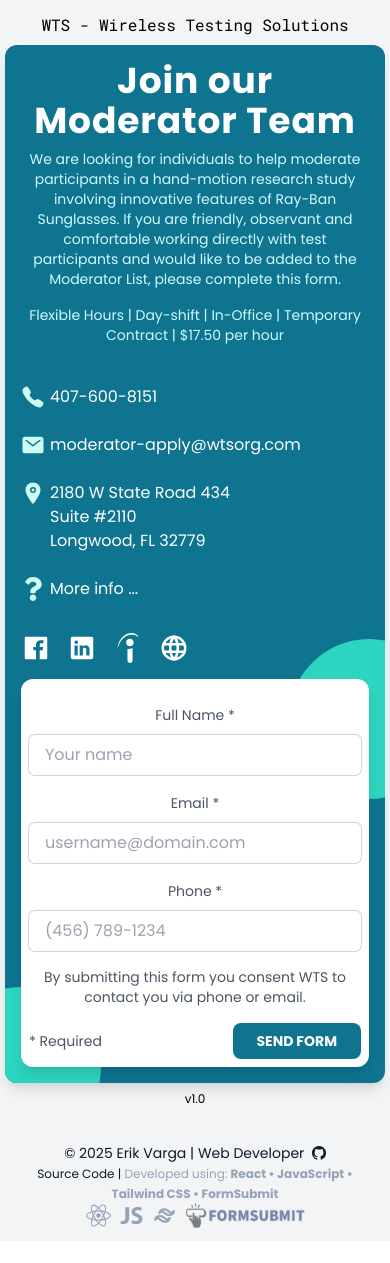
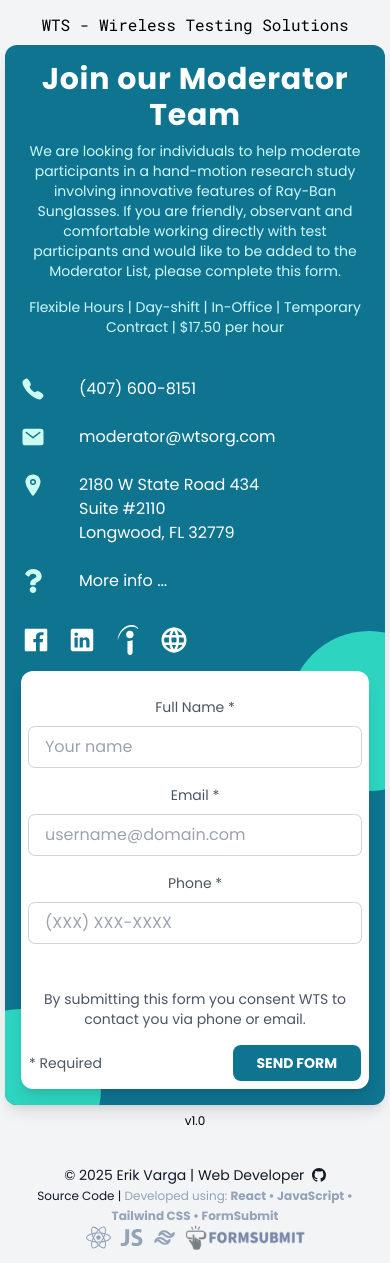
Before and after one commit to Erik-Varga/wts-moderator-form, a React (Vite) app: page / in a window 390 px wide. Before the commit the page ends 1241 px from the top, so only its background shows below. Built offline with nearby package versions, Linux system fonts and the light colour scheme.

Commit message:
updated phone format

```diff
--- a/src/App.jsx
+++ b/src/App.jsx
@@ -1,13 +1,36 @@
 import { useState, useEffect } from 'react'
-import './App.css'
-
-import Footer from './components/Footer'
 import { IoCall, IoLocation, IoMail } from 'react-icons/io5'
 import { IoLogoFacebook, IoLogoLinkedin } from 'react-icons/io'
 import { SiIndeed } from 'react-icons/si'
 import { TbWorld } from 'react-icons/tb'
 import { FaQuestion, FaSpinner } from 'react-icons/fa'
 import { FaFaceSmile } from 'react-icons/fa6'
+import Footer from './components/Footer'
+import './App.css'
+
+function formatPhone(input) {
+  //  if the input is null, return a null value
+  if (!input) return input;
+  // remove all characters from the input except number input.
+  const numberInput = input.replace(/[^\d]/g, "");
+  //  take the length of the value of the input
+  const numberInputLength = numberInput.length;
+  // if the number length is 1, 2, or 3, then return it as it is.
+  if (numberInputLength < 4) {
+    return numberInput;
+  } else if (numberInputLength < 7) {
+    // if the number input length is 4, 5, or 6, format it accordingly.
+    return `(${numberInput.slice(0, 3)}) ${numberInput.slice(3)}`;
+  } else {
+    //  if the number input length is 7, 8, 9, 10, or more, format it like the below.
+    return `(${numberInput.slice(0, 3)}) ${numberInput.slice(
+      3,
+      6
+    )}-${numberInput.slice(6, 10)}`;
+  }
+  // return empty string in case any condition doesn't satisfy.
+  return "";
+}
 
 function App() {
   const [isModal, setIsModal] = useState(false);
@@ -24,8 +47,20 @@ function App() {
   const handleSubmit = (e) => {
     setInterval(() => {
       e.preventDefault();
+
     }, 1000)
   }
+
+  // Binded phoneNumber with an input value and setPhoneNUmber is used to make changes to the value of phoneNumber
+  const [phone, setPhone] = useState("");
+
+  //  whenever input will change, handlePhone() function will invoke.
+  const handlePhone = (e) => {
+    // format phone number
+    const formattedPhone = formatPhone(e.target.value);
+    //  set the formatted phone number to the input value
+    setPhone(formattedPhone);
+  };
 
   const size = 30;
 
@@ -43,7 +78,7 @@ function App() {
 
               {/* info */}
               <div className='relative z-10'>
-                <h1 className='font-bold text-4xl tracking-wide'>Join our Moderator Team</h1>
+                <h1 className='font-bold text-3xl md:text-4xl tracking-wide'>Join our Moderator Team</h1>
                 <p className="p-2 text-cyan-100 text-sm">We are looking for individuals to help moderate participants in a hand-motion research study involving innovative features of Ray-Ban Sunglasses. If you are friendly, observant and comfortable working directly with test participants and would like to be added to the Moderator List, please complete this form.</p>
 
                 <div className="p-2 rounded flex justify-center items-center text-cyan-100 text-sm">Flexible Hours | Day-shift | In-Office | Temporary Contract | $17.50 per hour</div>
@@ -57,30 +92,30 @@ function App() {
 
                     {/* wts phone */}
                     <div className='flex'>
-                      <div className='w-1/12 md:w-2/12'>
+                      <div className='w-2/12'>
                         <span><IoCall className='text-teal-100 text-xl' size={size * 0.8} /></span>
                       </div>
-                      <div className='w-11/12 md:w-10/12 text-left'>
-                        <span>407-600-8151</span>
+                      <div className='w-10/12 text-left'>
+                        <span>(407) 600-8151</span>
                       </div>
                     </div>
 
                     {/* wts email */}
                     <div className='flex'>
-                      <div className='w-1/12 md:w-2/12'>
+                      <div className='w-2/12'>
                         <span><IoMail className='text-teal-100 text-xl' size={size * 0.8} /></span>
                       </div>
-                      <div className='w-11/12 md:w-10/12 text-left'>
-                        <span><a href="mailto:moderator@wtsorg.com"></a>moderator-apply@wtsorg.com</span>
+                      <div className='w-10/12text-left'>
+                        <span><a href="mailto:moderator@wtsorg.com"></a>moderator@wtsorg.com</span>
                       </div>
                     </div>
 
                     {/* wts location */}
                     <div className='flex'>
-                      <div className='w-1/12 md:w-2/12'>
+                      <div className='w-2/12'>
                         <span><IoLocation className='text-teal-100 text-xl' size={size * 0.8} /></span>
                       </div>
-                      <div className='w-11/12 md:w-10/12 text-left'>
+                      <div className='w-10/12 text-left'>
                         <div>2180 W State Road 434</div>
                         <div>Suite #2110</div>
                         <div>Longwood, FL 32779</div>
@@ -89,10 +124,10 @@ function App() {
 
                     {/* more info */}
                     <div className='flex'>
-                      <div className='w-1/12 md:w-2/12'>
+                      <div className='w-2/12'>
                         <span><FaQuestion className='text-teal-100 text-xl' size={size * 0.8} /></span>
                       </div>
-                      <div className='w-11/12 md:w-10/12 text-left'>
+                      <div className='w-10/12 text-left'>
                         <button onClick={handleModal}>More info ...</button>
                       </div>
                     </div>
@@ -111,7 +146,7 @@ function App() {
                             <div className="bg-white px-4 pt-5 pb-4 sm:p-6 sm:pb-4">
                               <div className="sm:flex sm:items-start">
 
-                                <div className="mx-auto flex size-12 shrink-0 items-center justify-center rounded-full bg-red-100 sm:mx-0 sm:size-10">
+                                <div className="mx-auto flex size-12 shrink-0 items-center justify-center rounded-full bg-blue-400 sm:mx-0 sm:size-10">
                                   <FaFaceSmile size={size} />
                                 </div>
                                 <div className="mt-3 text-center sm:mt-0 sm:ml-4 sm:text-left">
@@ -180,10 +215,20 @@ function App() {
                         </div>
 
                         {/* phone */}
+                        {/* <div>
+                          <label htmlFor="phone" className='text-sm'>Phone *</label>
+                          <input type="text" name="phone" id="phone" placeholder='(456) 789-1234' className='ring-1 ring-gray-300 w-full rounded-md px-4 py-2 mt-2 outline-none focus:ring-2 focus:ring-teal-300' required pattern='^\(?([0-9]{0,3})\)?[-. ]?([0-9]{0,3})[-. ]?([0-9]{0,4})$'/>
+                        </div> */}
+
                         <div>
                           <label htmlFor="phone" className='text-sm'>Phone *</label>
-                          <input type="text" name="phone" id="phone" placeholder='(456) 789-1234' className='ring-1 ring-gray-300 w-full rounded-md px-4 py-2 mt-2 outline-none focus:ring-2 focus:ring-teal-300' required />
+                          <input type="text" onChange={(e) => handlePhone(e)} name="phone" id="phone" value={phone} placeholder='(XXX) XXX-XXXX' className='ring-1 ring-gray-300 w-full rounded-md px-4 py-2 mt-2 outline-none focus:ring-2 focus:ring-teal-300' required pattern='^\(?([0-9]{0,3})\)?[-. ]?([0-9]{0,3})[-. ]?([0-9]{0,4})$' />
                         </div>
+
+                        <div style={{ textAlign: "center", marginTop: "30px" }}>
+                        {/* number input to take phone numbetr */}
+
+                      </div>
 
                         {/* message */}
                         {/* <div>
```
Also changed, not shown: 1 other file (tests, documents, lock files or other folders).
